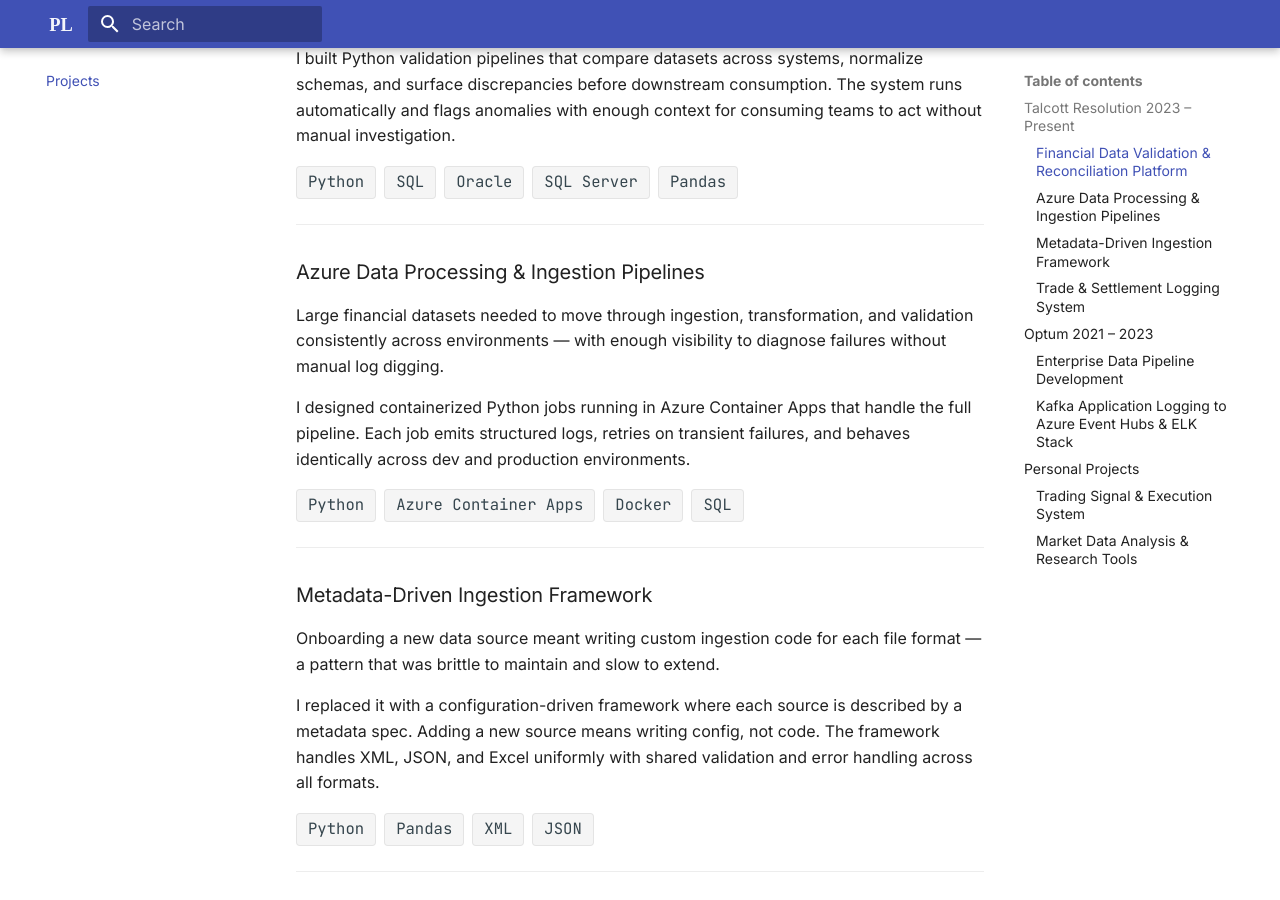
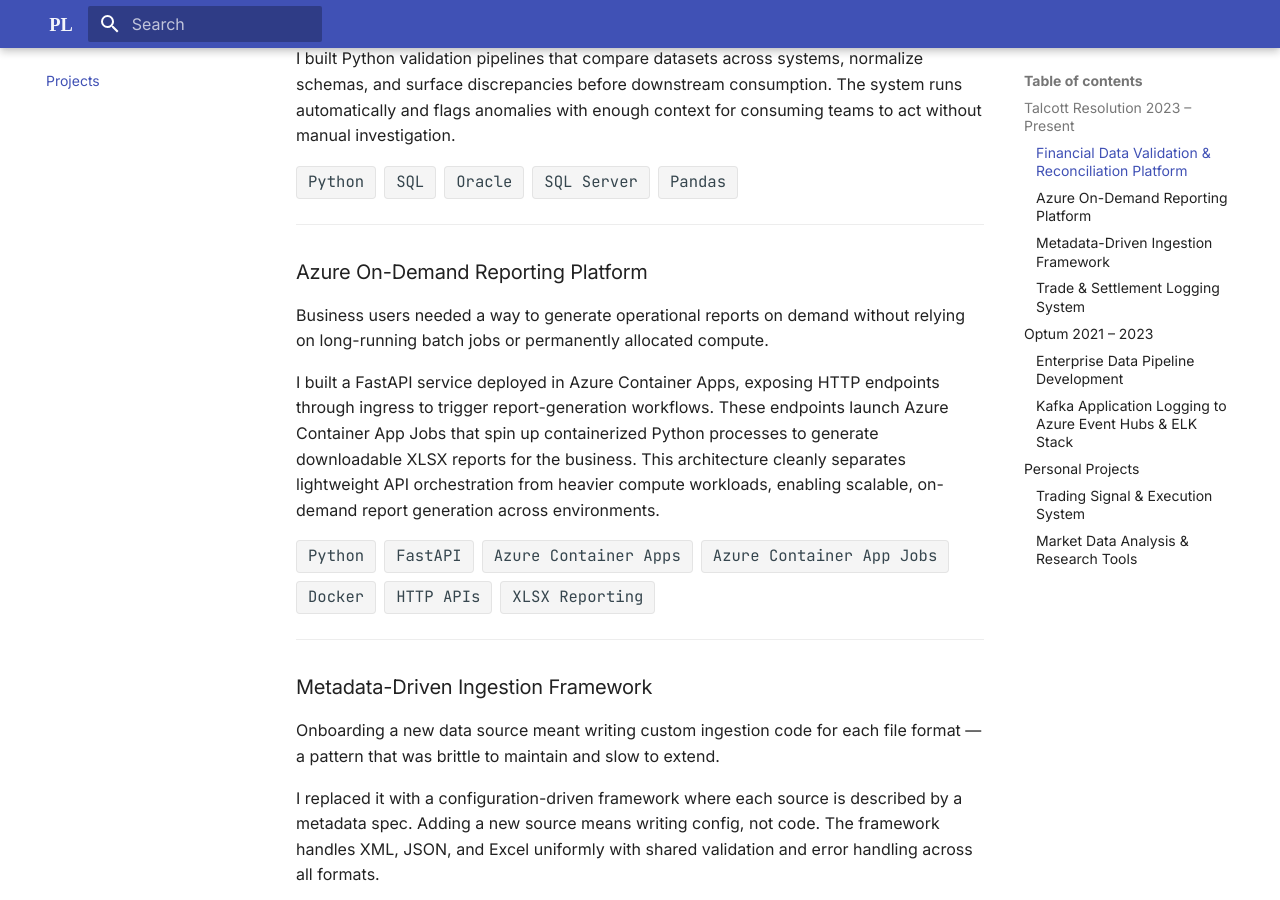
Before and after one commit to paluro567/personal-website, an MkDocs documentation site: the page built from docs/Projects.md, in a window 1280 px wide and 900 px high, scrolled down 371 px. Built offline with MkDocs 1.6.1 and Material for MkDocs 9.7.7, drawn with Linux system fonts in a browser that asks for light colours.

Commit message:
updating projects

```diff
--- a/docs/Projects.md
+++ b/docs/Projects.md
@@ -18,17 +18,20 @@ I built Python validation pipelines that compare datasets across systems, normal
 
 ---
 
-### Azure Data Processing & Ingestion Pipelines
+### Azure On-Demand Reporting Platform
 
-Large financial datasets needed to move through ingestion, transformation, and validation consistently across environments — with enough visibility to diagnose failures without manual log digging.
+Business users needed a way to generate operational reports on demand without relying on long-running batch jobs or permanently allocated compute.
 
-I designed containerized Python jobs running in Azure Container Apps that handle the full pipeline. Each job emits structured logs, retries on transient failures, and behaves identically across dev and production environments.
+I built a FastAPI service deployed in Azure Container Apps, exposing HTTP endpoints through ingress to trigger report-generation workflows. These endpoints launch Azure Container App Jobs that spin up containerized Python processes to generate downloadable XLSX reports for the business. This architecture cleanly separates lightweight API orchestration from heavier compute workloads, enabling scalable, on-demand report generation across environments.
 
 <div class="project-meta">
   <span class="tech-badge">Python</span>
+  <span class="tech-badge">FastAPI</span>
   <span class="tech-badge">Azure Container Apps</span>
+  <span class="tech-badge">Azure Container App Jobs</span>
   <span class="tech-badge">Docker</span>
-  <span class="tech-badge">SQL</span>
+  <span class="tech-badge">HTTP APIs</span>
+  <span class="tech-badge">XLSX Reporting</span>
 </div>
 
 ---
```
Also changed, not shown: site/Projects/index.html, site/search/search_index.json.
